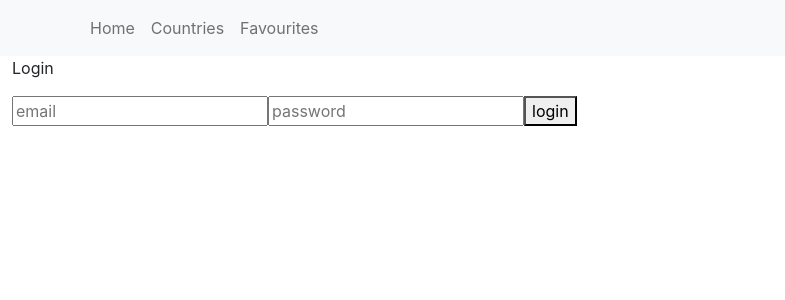
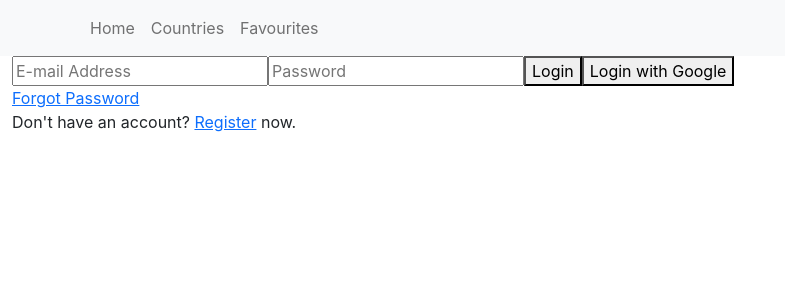
Before and after one commit to martin-holland/countries-bootstrap-starter, a React (Create React App) app: page /login in a window 1280 px wide. Shown: the top 300 px of the page, without its empty margins (0-785 px from the left). Built offline with nearby package versions, Linux system fonts and the light colour scheme; no server answers.

Commit message:
Firebase login working successfully

```diff
--- a/package.json
+++ b/package.json
@@ -15,6 +15,7 @@
     "react": "^18.2.0",
     "react-bootstrap": "^2.5.0",
     "react-dom": "^18.2.0",
+    "react-firebase-hooks": "^5.1.1",
     "react-redux": "^8.0.2",
     "react-router-bootstrap": "^0.26.2",
     "react-router-dom": "^6.3.0",
--- a/src/auth/firebase.js
+++ b/src/auth/firebase.js
@@ -1,10 +1,14 @@
-// Import the functions you need from the SDKs you need
 import { initializeApp } from "firebase/app";
-// TODO: Add SDKs for Firebase products that you want to use
-// https://firebase.google.com/docs/web/setup#available-libraries
 
-// Your web app's Firebase configuration
-// For Firebase JS SDK v7.20.0 and later, measurementId is optional
+import {
+    createUserWithEmailAndPassword, getAuth, GoogleAuthProvider, sendPasswordResetEmail, signInWithEmailAndPassword, signInWithPopup, signOut
+} from "firebase/auth";
+
+  import {
+    addDoc, collection, getDocs, getFirestore,
+    query, where
+} from "firebase/firestore";
+
 const firebaseConfig = {
   apiKey: "AIzaSyAgW_A_9L1jOkScLAegT2CJAmKiVgimAcM",
   authDomain: "countries-e4e89.firebaseapp.com",
@@ -17,3 +21,70 @@ const firebaseConfig = {
 
 // Initialize Firebase
 export const app = initializeApp(firebaseConfig);
+
+const auth = getAuth(app);
+const db = getFirestore(app);
+const googleProvider = new GoogleAuthProvider();
+const signInWithGoogle = async () => {
+  try {
+    const res = await signInWithPopup(auth, googleProvider);
+    const user = res.user;
+    const q = query(collection(db, "users"), where("uid", "==", user.uid));
+    const docs = await getDocs(q);
+    if (docs.docs.length === 0) {
+      await addDoc(collection(db, "users"), {
+        uid: user.uid,
+        name: user.displayName,
+        authProvider: "google",
+        email: user.email,
+      });
+    }
+  } catch (err) {
+    console.error(err);
+    alert(err.message);
+  }
+};
+const logInWithEmailAndPassword = async (email, password) => {
+  try {
+    await signInWithEmailAndPassword(auth, email, password);
+  } catch (err) {
+    console.error(err);
+    alert(err.message);
+  }
+};
+const registerWithEmailAndPassword = async (name, email, password) => {
+  try {
+    const res = await createUserWithEmailAndPassword(auth, email, password);
+    const user = res.user;
+    await addDoc(collection(db, "users"), {
+      uid: user.uid,
+      name,
+      authProvider: "local",
+      email,
+    });
+  } catch (err) {
+    console.error(err);
+    alert(err.message);
+  }
+};
+const sendPasswordReset = async (email) => {
+  try {
+    await sendPasswordResetEmail(auth, email);
+    alert("Password reset link sent!");
+  } catch (err) {
+    console.error(err);
+    alert(err.message);
+  }
+};
+const logout = () => {
+  signOut(auth);
+};
+export {
+    auth,
+    db,
+    signInWithGoogle,
+    logInWithEmailAndPassword,
+    registerWithEmailAndPassword,
+    sendPasswordReset,
+    logout,
+};
--- /dev/null
+++ b/src/components/Login.css
@@ -0,0 +1,33 @@
+.register {
+    height: 100vh;
+    width: 100vw;
+    display: flex;
+    align-items: center;
+    justify-content: center;
+  }
+  .register__container {
+    display: flex;
+    flex-direction: column;
+    text-align: center;
+    background-color: #dcdcdc;
+    padding: 30px;
+  }
+  .register__textBox {
+    padding: 10px;
+    font-size: 18px;
+    margin-bottom: 10px;
+  }
+  .register__btn {
+    padding: 10px;
+    font-size: 18px;
+    margin-bottom: 10px;
+    border: none;
+    color: white;
+    background-color: black;
+  }
+  .register__google {
+    background-color: #4285f4;
+  }
+  .register div {
+    margin-top: 7px;
+  }
--- a/src/components/Login.jsx
+++ b/src/components/Login.jsx
@@ -1,19 +1,60 @@
+import React, { useEffect, useState } from "react";
+import { useAuthState } from "react-firebase-hooks/auth";
+import { Link, useNavigate } from "react-router-dom";
+import { auth, logInWithEmailAndPassword, signInWithGoogle } from "../auth/firebase";
+import "./Login.css";
+
 const Login = () => {
+  const [email, setEmail] = useState("");
+  const [password, setPassword] = useState("");
+  const [user, loading, error] = useAuthState(auth);
+  const navigate = useNavigate();
 
+  useEffect(() => {
+    if (loading) {
+      // maybe trigger a loading screen
+      return;
+    }
+    if (user) navigate("/");
+  }, [user, loading, navigate]);
+
+  console.log("Error: ", error)
 
   return (
-    <div class="">
-    <div class="form">
-      <p>Login
-      </p>
-      <form class="login-form">
-        <input type="text" placeholder="email" required pattern="[a-z0-9._%+-]+@[a-z0-9.-]+\.[a-z]{2,4}$"/>
-        <input type="password" placeholder="password" required />
-        <button>login</button>
-      </form>
+    <div className="login">
+      <div className="login__container">
+        <input
+          type="text"
+          className="login__textBox"
+          value={email}
+          onChange={(e) => setEmail(e.target.value)}
+          placeholder="E-mail Address"
+        />
+        <input
+          type="password"
+          className="login__textBox"
+          value={password}
+          onChange={(e) => setPassword(e.target.value)}
+          placeholder="Password"
+        />
+        <button
+          className="login__btn"
+          onClick={() => logInWithEmailAndPassword(email, password)}
+        >
+          Login
+        </button>
+        <button className="login__btn login__google" onClick={signInWithGoogle}>
+          Login with Google
+        </button>
+        <div>
+          <Link to="/reset">Forgot Password</Link>
+        </div>
+        <div>
+          Don't have an account? <Link to="/register">Register</Link> now.
+        </div>
+      </div>
     </div>
-  </div>
   );
-};
+}
 
 export { Login };
--- a/src/pages/Layout.jsx
+++ b/src/pages/Layout.jsx
@@ -1,12 +1,19 @@
 import React from 'react';
+import { Button } from 'react-bootstrap';
 import Container from 'react-bootstrap/Container';
 import Nav from 'react-bootstrap/Nav';
 import Navbar from 'react-bootstrap/Navbar';
 import Row from 'react-bootstrap/Row';
+import { useAuthState } from "react-firebase-hooks/auth";
 import { LinkContainer } from 'react-router-bootstrap';
 import { Outlet } from 'react-router-dom';
+import { auth, logout } from "../auth/firebase";
+
 
 const Layout = () => {
+
+  const [user] = useAuthState(auth);
+
   return (
     <Container fluid>
       <Row>
@@ -27,6 +34,9 @@ const Layout = () => {
               </Nav>
             </Navbar.Collapse>
           </Container>
+          {user &&
+          <Button onClick={() => logout()}>Signout</Button>
+}
         </Navbar>
       </Row>
       <Row>
```
Also changed, not shown: 1 other file (tests, documents, lock files or other folders).
